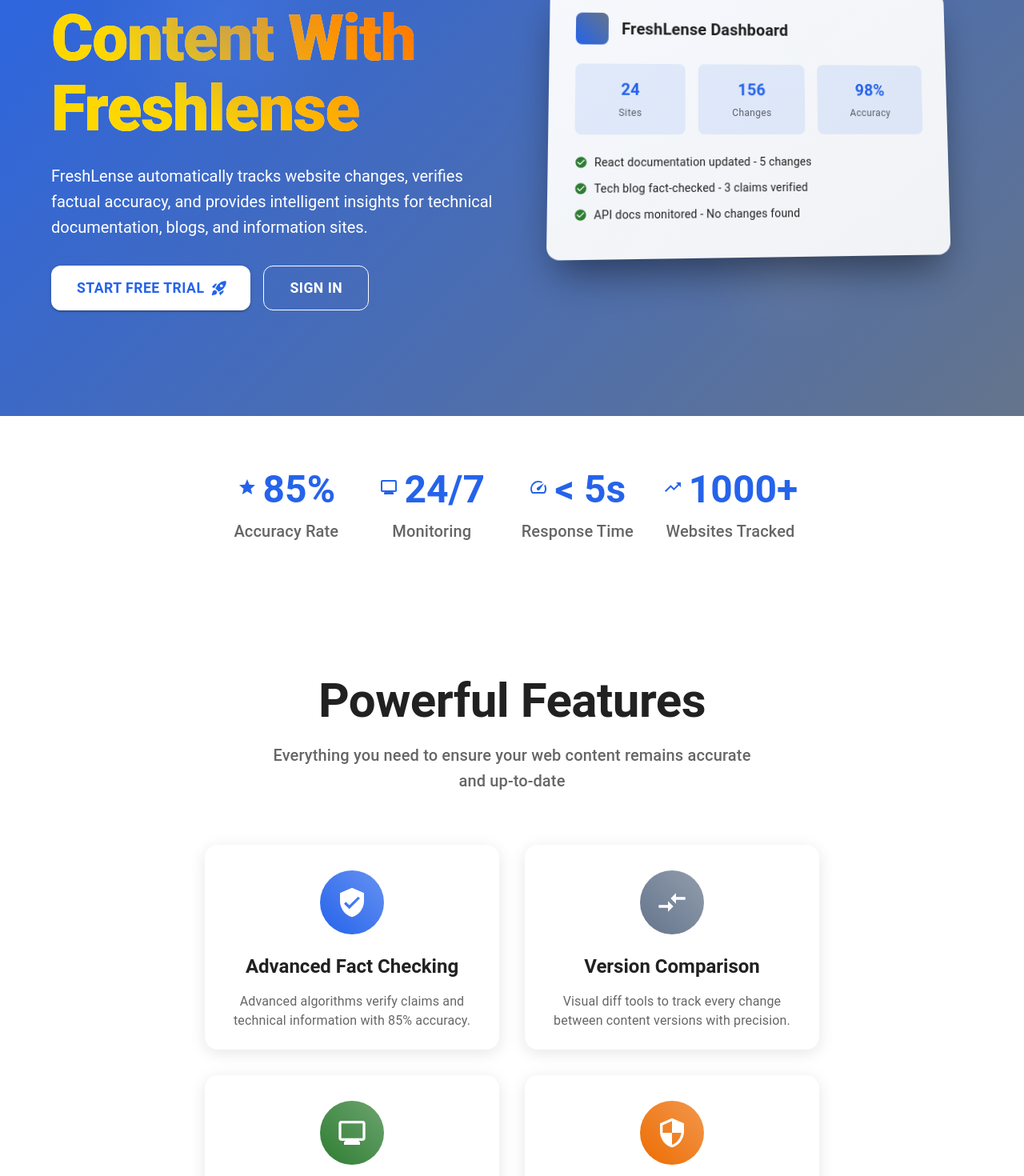
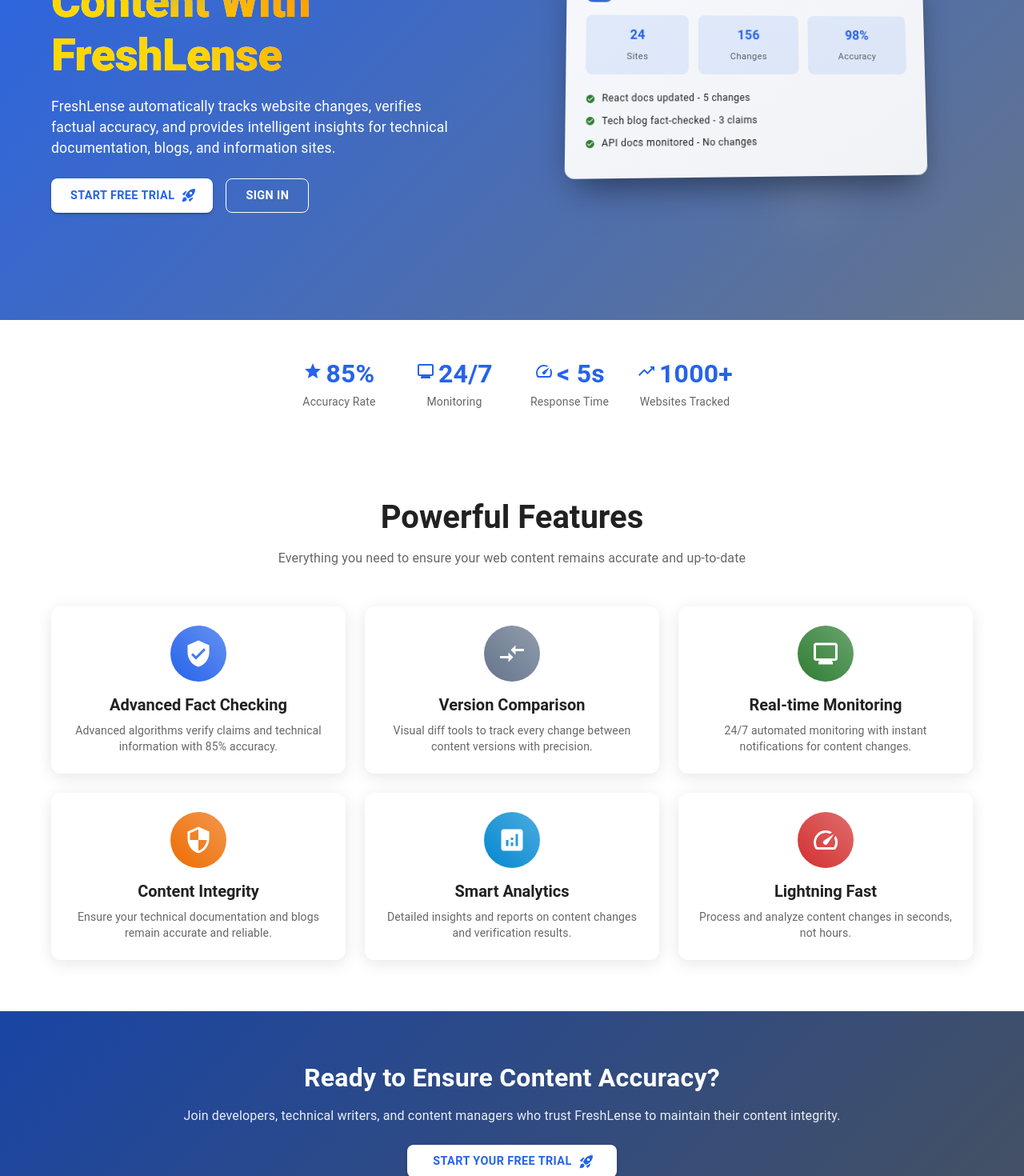
Before and after one commit to SohamJ513/FreshLense, a React (Create React App) app in the folder frontend/: page / in a window 1280 px wide. Shown: the part 280-1750 px from the top of the page at 80% size. Built offline with nearby package versions, Linux system fonts and the light colour scheme; no server answers.

Commit message:
Fixed Hero section on landing page

```diff
--- a/frontend/src/pages/LandingPage.tsx
+++ b/frontend/src/pages/LandingPage.tsx
@@ -41,37 +41,37 @@
 
   const features = [
     {
-      icon: <VerifiedUser sx={{ fontSize: 40 }} />,
+      icon: <VerifiedUser sx={{ fontSize: 36 }} />,
       title: 'Advanced Fact Checking',
       description: 'Advanced algorithms verify claims and technical information with 85% accuracy.',
       color: theme.palette.primary.main,
     },
     {
-      icon: <CompareArrows sx={{ fontSize: 40 }} />,
+      icon: <CompareArrows sx={{ fontSize: 36 }} />,
       title: 'Version Comparison',
       description: 'Visual diff tools to track every change between content versions with precision.',
       color: theme.palette.secondary.main,
     },
     {
-      icon: <Monitor sx={{ fontSize: 40 }} />,
+      icon: <Monitor sx={{ fontSize: 36 }} />,
       title: 'Real-time Monitoring',
       description: '24/7 automated monitoring with instant notifications for content changes.',
       color: theme.palette.success.main,
     },
     {
-      icon: <Security sx={{ fontSize: 40 }} />,
+      icon: <Security sx={{ fontSize: 36 }} />,
       title: 'Content Integrity',
       description: 'Ensure your technical documentation and blogs remain accurate and reliable.',
       color: theme.palette.warning.main,
     },
     {
-      icon: <Analytics sx={{ fontSize: 40 }} />,
+      icon: <Analytics sx={{ fontSize: 36 }} />,
       title: 'Smart Analytics',
       description: 'Detailed insights and reports on content changes and verification results.',
       color: theme.palette.info.main,
     },
     {
-      icon: <Speed sx={{ fontSize: 40 }} />,
+      icon: <Speed sx={{ fontSize: 36 }} />,
       title: 'Lightning Fast',
       description: 'Process and analyze content changes in seconds, not hours.',
       color: theme.palette.error.main,
@@ -189,27 +189,27 @@
         </Container>
       </Box>
 
-      {/* Hero Section */}
+      {/* Hero Section - COMPACT VERSION */}
       <Box
         sx={{
           background: `linear-gradient(135deg, ${theme.palette.primary.main} 0%, ${theme.palette.secondary.main} 100%)`,
           color: 'white',
-          minHeight: '100vh',
+          minHeight: '85vh',
           display: 'flex',
           alignItems: 'center',
           position: 'relative',
           overflow: 'hidden',
-          pt: 8,
+          pt: 6,
         }}
       >
-        {/* Animated Background Elements */}
+        {/* Animated Background Elements - Smaller */}
         <Box
           sx={{
             position: 'absolute',
             top: '20%',
             left: '10%',
-            width: 300,
-            height: 300,
+            width: 200,
+            height: 200,
             borderRadius: '50%',
             background: `radial-gradient(circle, ${alpha(theme.palette.primary.light, 0.3)} 0%, transparent 70%)`,
             animation: 'float 8s ease-in-out infinite',
@@ -220,8 +220,8 @@
             position: 'absolute',
             bottom: '10%',
             right: '15%',
-            width: 200,
-            height: 200,
+            width: 150,
+            height: 150,
             borderRadius: '50%',
             background: `radial-gradient(circle, ${alpha(theme.palette.secondary.light, 0.2)} 0%, transparent 70%)`,
             animation: 'float 6s ease-in-out infinite 1s',
@@ -234,18 +234,18 @@
               display: 'flex',
               flexDirection: { xs: 'column', md: 'row' },
               alignItems: 'center',
-              gap: 6,
+              gap: 4,
             }}
           >
             <Slide in={isVisible} direction="right" timeout={800}>
               <Box sx={{ flex: 1 }}>
                 <Typography
-                  variant="h1"
+                  variant="h2"
                   sx={{
                     fontWeight: 800,
-                    fontSize: { xs: '3rem', md: '4rem', lg: '5rem' },
-                    lineHeight: 1.1,
-                    mb: 3,
+                    fontSize: { xs: '2.5rem', md: '3rem', lg: '3.5rem' },
+                    lineHeight: 1.2,
+                    mb: 2,
                     background: 'linear-gradient(45deg, #ffffff 30%, #e0e0e0 90%)',
                     backgroundClip: 'text',
                     WebkitBackgroundClip: 'text',
@@ -263,18 +263,19 @@
                       color: 'transparent',
                     }}
                   >
-                    Content With Freshlense
+                    Content With FreshLense
                   </Box>
                 </Typography>
 
                 <Fade in={isVisible} timeout={1200}>
                   <Typography
-                    variant="h5"
+                    variant="body1"
                     sx={{
-                      mb: 4,
+                      mb: 3,
                       opacity: 0.9,
-                      lineHeight: 1.6,
-                      fontSize: { xs: '1.1rem', md: '1.25rem' },
+                      lineHeight: 1.5,
+                      fontSize: { xs: '1rem', md: '1.1rem' },
+                      maxWidth: '90%',
                     }}
                   >
                     FreshLense automatically tracks website changes, verifies factual accuracy,
@@ -289,16 +290,16 @@
                         component={Link}
                         to="/dashboard"
                         variant="contained"
-                        size="large"
+                        size="medium"
                         endIcon={<ArrowForward />}
                         sx={{
                           bgcolor: 'white',
                           color: theme.palette.primary.main,
-                          px: 4,
-                          py: 1.5,
-                          fontSize: '1.1rem',
+                          px: 3,
+                          py: 1,
+                          fontSize: '0.9rem',
                           fontWeight: 600,
-                          borderRadius: 3,
+                          borderRadius: 2,
                           '&:hover': {
                             bgcolor: 'grey.100',
                             transform: 'translateY(-2px)',
@@ -315,16 +316,16 @@
                           component={Link}
                           to="/register"
                           variant="contained"
-                          size="large"
+                          size="medium"
                           endIcon={<RocketLaunch />}
                           sx={{
                             bgcolor: 'white',
                             color: theme.palette.primary.main,
-                            px: 4,
-                            py: 1.5,
-                            fontSize: '1.1rem',
+                            px: 3,
+                            py: 1,
+                            fontSize: '0.9rem',
                             fontWeight: 600,
-                            borderRadius: 3,
+                            borderRadius: 2,
                             '&:hover': {
                               bgcolor: 'grey.100',
                               transform: 'translateY(-2px)',
@@ -339,15 +340,15 @@
                           component={Link}
                           to="/login"
                           variant="outlined"
-                          size="large"
+                          size="medium"
                           sx={{
                             borderColor: 'white',
                             color: 'white',
-                            px: 4,
-                            py: 1.5,
-                            fontSize: '1.1rem',
+                            px: 3,
+                            py: 1,
+                            fontSize: '0.9rem',
                             fontWeight: 600,
-                            borderRadius: 3,
+                            borderRadius: 2,
                             '&:hover': {
                               bgcolor: 'white',
                               color: theme.palette.primary.main,
@@ -372,17 +373,17 @@
                   sx={{
                     position: 'relative',
                     perspective: '1000px',
-                    maxWidth: 500,
+                    maxWidth: 450,
                     width: '100%',
                   }}
                 >
-                  {/* Main Dashboard Preview */}
+                  {/* Main Dashboard Preview - Smaller */}
                   <Box
                     sx={{
                       background: `linear-gradient(145deg, ${alpha('#fff', 0.95)} 0%, ${alpha('#f8f9fa', 0.95)} 100%)`,
-                      borderRadius: 4,
-                      p: 4,
-                      boxShadow: '0 25px 50px -12px rgba(0, 0, 0, 0.5)',
+                      borderRadius: 3,
+                      p: 3,
+                      boxShadow: '0 20px 40px -12px rgba(0, 0, 0, 0.5)',
                       transform: 'rotateY(5deg) rotateX(5deg)',
                       transition: 'transform 0.5s ease',
                       '&:hover': {
@@ -391,23 +392,23 @@
                     }}
                   >
                     {/* Mock Dashboard Content */}
-                    <Box sx={{ display: 'flex', alignItems: 'center', mb: 3 }}>
+                    <Box sx={{ display: 'flex', alignItems: 'center', mb: 2 }}>
                       <Box
                         sx={{
-                          width: 40,
-                          height: 40,
+                          width: 32,
+                          height: 32,
                           background: `linear-gradient(45deg, ${theme.palette.primary.main}, ${theme.palette.secondary.main})`,
                           borderRadius: 2,
                           mr: 2,
                         }}
                       />
-                      <Typography variant="h6" fontWeight="bold" color="text.primary">
+                      <Typography variant="subtitle1" fontWeight="bold" color="text.primary">
                         FreshLense Dashboard
                       </Typography>
                     </Box>
 
-                    {/* Mock Stats */}
-                    <Box sx={{ display: 'flex', gap: 2, mb: 3 }}>
+                    {/* Mock Stats - Compact */}
+                    <Box sx={{ display: 'flex', gap: 1.5, mb: 2.5 }}>
                       {[
                         { value: '24', label: 'Sites' },
                         { value: '156', label: 'Changes' },
@@ -418,31 +419,31 @@
                           sx={{
                             flex: 1,
                             textAlign: 'center',
-                            p: 2,
+                            p: 1.5,
                             background: alpha(theme.palette.primary.main, 0.1),
                             borderRadius: 2,
                           }}
                         >
-                          <Typography variant="h6" fontWeight="bold" color="primary.main">
+                          <Typography variant="h6" fontWeight="bold" color="primary.main" sx={{ fontSize: '1rem' }}>
                             {stat.value}
                           </Typography>
-                          <Typography variant="caption" color="text.secondary">
+                          <Typography variant="caption" color="text.secondary" sx={{ fontSize: '0.7rem' }}>
                             {stat.label}
                           </Typography>
                         </Box>
                       ))}
                     </Box>
 
-                    {/* Mock Activity */}
+                    {/* Mock Activity - Compact */}
                     <Box>
                       {[
-                        'React documentation updated - 5 changes',
-                        'Tech blog fact-checked - 3 claims verified',
-                        'API docs monitored - No changes found',
+                        'React docs updated - 5 changes',
+                        'Tech blog fact-checked - 3 claims',
+                        'API docs monitored - No changes',
                       ].map((activity, index) => (
-                        <Box key={index} sx={{ display: 'flex', alignItems: 'center', mb: 1.5 }}>
-                          <CheckCircle sx={{ fontSize: 16, color: 'success.main', mr: 1 }} />
-                          <Typography variant="body2" color="text.primary">
+                        <Box key={index} sx={{ display: 'flex', alignItems: 'center', mb: 1 }}>
+                          <CheckCircle sx={{ fontSize: 12, color: 'success.main', mr: 1 }} />
+                          <Typography variant="caption" color="text.primary">
                             {activity}
                           </Typography>
                         </Box>
@@ -456,33 +457,34 @@
         </Container>
       </Box>
 
-      {/* Stats Section */}
-      <Box sx={{ py: 8, bgcolor: 'background.default' }}>
+      {/* Stats Section - Compact */}
+      <Box sx={{ py: 6, bgcolor: 'background.default' }}>
         <Container maxWidth="lg">
           <Fade in={isVisible} timeout={1000}>
-            <Box sx={{ display: 'flex', flexWrap: 'wrap', justifyContent: 'center', gap: 4 }}>
+            <Box sx={{ display: 'flex', flexWrap: 'wrap', justifyContent: 'center', gap: 3 }}>
               {stats.map((stat, index) => (
-                <Box key={index} sx={{ textAlign: 'center', minWidth: 150 }}>
+                <Box key={index} sx={{ textAlign: 'center', minWidth: 120 }}>
                   <Zoom in={isVisible} timeout={800 + index * 200}>
-                    <Box sx={{ display: 'flex', alignItems: 'center', justifyContent: 'center', mb: 1 }}>
+                    <Box sx={{ display: 'flex', alignItems: 'center', justifyContent: 'center', mb: 0.5 }}>
                       <Box
                         sx={{
                           color: theme.palette.primary.main,
-                          mr: 1,
+                          mr: 0.5,
                         }}
                       >
                         {stat.icon}
                       </Box>
                       <Typography
-                        variant="h3"
+                        variant="h4"
                         fontWeight="bold"
                         color="primary.main"
+                        sx={{ fontSize: '2rem' }}
                       >
                         {stat.number}
                       </Typography>
                     </Box>
                   </Zoom>
-                  <Typography variant="h6" color="text.secondary">
+                  <Typography variant="body2" color="text.secondary">
                     {stat.label}
                   </Typography>
                 </Box>
@@ -492,21 +494,21 @@
         </Container>
       </Box>
 
-      {/* Features Section */}
-      <Box sx={{ py: 12, bgcolor: 'background.paper' }}>
+      {/* Features Section - Unchanged */}
+      <Box sx={{ py: 8, bgcolor: 'background.paper' }}>
         <Container maxWidth="lg">
           <Fade in={isVisible} timeout={800}>
-            <Box sx={{ textAlign: 'center', mb: 8 }}>
+            <Box sx={{ textAlign: 'center', mb: 6 }}>
               <Typography
-                variant="h2"
+                variant="h3"
                 component="h2"
                 fontWeight="bold"
-                sx={{ mb: 2 }}
+                sx={{ mb: 2, fontSize: { xs: '2rem', md: '2.5rem' } }}
               >
                 Powerful Features
               </Typography>
               <Typography
-                variant="h6"
+                variant="body1"
                 color="text.secondary"
                 sx={{ maxWidth: 600, mx: 'auto' }}
               >
@@ -515,35 +517,35 @@
             </Box>
           </Fade>
 
-          <Box sx={{ display: 'flex', flexWrap: 'wrap', gap: 4, justifyContent: 'center' }}>
+          <Box sx={{ display: 'flex', flexWrap: 'wrap', gap: 3, justifyContent: 'center' }}>
             {features.map((feature, index) => (
-              <Box key={index} sx={{ width: { xs: '100%', sm: 'calc(50% - 16px)', md: 'calc(33.333% - 16px)' }, minWidth: 300 }}>
+              <Box key={index} sx={{ width: { xs: '100%', sm: 'calc(50% - 12px)', md: 'calc(33.333% - 16px)' }, minWidth: 280 }}>
                 <Slide in={isVisible} direction="up" timeout={800 + index * 200}>
                   <Card
                     sx={{
                       height: '100%',
                       border: 'none',
                       boxShadow: '0 4px 20px rgba(0,0,0,0.1)',
-                      borderRadius: 4,
+                      borderRadius: 3,
                       transition: 'all 0.3s ease',
                       '&:hover': {
-                        transform: 'translateY(-8px)',
-                        boxShadow: '0 12px 40px rgba(0,0,0,0.15)',
+                        transform: 'translateY(-4px)',
+                        boxShadow: '0 8px 30px rgba(0,0,0,0.15)',
                       },
                     }}
                   >
-                    <CardContent sx={{ p: 4, textAlign: 'center' }}>
+                    <CardContent sx={{ p: 3, textAlign: 'center' }}>
                       <Box
                         sx={{
                           display: 'inline-flex',
                           alignItems: 'center',
                           justifyContent: 'center',
-                          width: 80,
-                          height: 80,
+                          width: 70,
+                          height: 70,
                           borderRadius: '50%',
                           background: `linear-gradient(45deg, ${feature.color}, ${alpha(feature.color, 0.7)})`,
                           color: 'white',
-                          mb: 3,
+                          mb: 2,
                         }}
                       >
                         {feature.icon}
@@ -552,11 +554,11 @@
                         variant="h5"
                         component="h3"
                         fontWeight="bold"
-                        sx={{ mb: 2 }}
+                        sx={{ mb: 1, fontSize: '1.25rem' }}
                       >
                         {feature.title}
                       </Typography>
-                      <Typography variant="body1" color="text.secondary">
+                      <Typography variant="body2" color="text.secondary">
                         {feature.description}
                       </Typography>
                     </CardContent>
@@ -568,10 +570,10 @@
         </Container>
       </Box>
 
-      {/* CTA Section */}
+      {/* CTA Section - Compact */}
       <Box
         sx={{
-          py: 12,
+          py: 8,
           background: `linear-gradient(135deg, ${theme.palette.primary.dark} 0%, ${theme.palette.secondary.dark} 100%)`,
           color: 'white',
         }}
@@ -580,16 +582,16 @@
           <Fade in={isVisible} timeout={1000}>
             <Box sx={{ textAlign: 'center' }}>
               <Typography
-                variant="h3"
+                variant="h4"
                 component="h2"
                 fontWeight="bold"
-                sx={{ mb: 3 }}
+                sx={{ mb: 2, fontSize: { xs: '1.75rem', md: '2rem' } }}
               >
                 Ready to Ensure Content Accuracy?
               </Typography>
               <Typography
-                variant="h6"
-                sx={{ mb: 4, opacity: 0.9 }}
+                variant="body1"
+                sx={{ mb: 3, opacity: 0.9 }}
               >
                 Join developers, technical writers, and content managers who trust FreshLense
                 to maintain their content integrity.
@@ -599,16 +601,16 @@
                   component={Link}
                   to="/dashboard"
                   variant="contained"
-                  size="large"
+                  size="medium"
                   endIcon={<ArrowForward />}
                   sx={{
                     bgcolor: 'white',
                     color: theme.palette.primary.main,
-                    px: 6,
-                    py: 2,
-                    fontSize: '1.1rem',
+                    px: 4,
+                    py: 1,
+                    fontSize: '0.9rem',
                     fontWeight: 600,
-                    borderRadius: 3,
+                    borderRadius: 2,
                     '&:hover': {
                       bgcolor: 'grey.100',
                       transform: 'translateY(-2px)',
@@ -624,16 +626,16 @@
                   component={Link}
                   to="/register"
                   variant="contained"
-                  size="large"
+                  size="medium"
                   endIcon={<RocketLaunch />}
                   sx={{
                     bgcolor: 'white',
                     color: theme.palette.primary.main,
-                    px: 6,
-                    py: 2,
-                    fontSize: '1.1rem',
+                    px: 4,
+                    py: 1,
+                    fontSize: '0.9rem',
                     fontWeight: 600,
-                    borderRadius: 3,
+                    borderRadius: 2,
                     '&:hover': {
                       bgcolor: 'grey.100',
                       transform: 'translateY(-2px)',
@@ -651,31 +653,31 @@
       </Box>
 
       {/* Footer */}
-      <Box sx={{ py: 6, bgcolor: 'background.default', borderTop: `1px solid ${theme.palette.divider}` }}>
+      <Box sx={{ py: 4, bgcolor: 'background.default', borderTop: `1px solid ${theme.palette.divider}` }}>
         <Container maxWidth="lg">
           <Box sx={{ display: 'flex', justifyContent: 'space-between', alignItems: 'center', flexWrap: 'wrap', gap: 2 }}>
-            <Box sx={{ display: 'flex', alignItems: 'center', gap: 2 }}>
+            <Box sx={{ display: 'flex', alignItems: 'center', gap: 1.5 }}>
               <Box
                 sx={{
-                  width: 32,
-                  height: 32,
+                  width: 28,
+                  height: 28,
                   background: `linear-gradient(135deg, ${theme.palette.primary.main} 0%, ${theme.palette.secondary.main} 100%)`,
-                  borderRadius: 2,
+                  borderRadius: 1.5,
                   display: 'flex',
                   alignItems: 'center',
                   justifyContent: 'center',
                   color: 'white',
                   fontWeight: 'bold',
-                  fontSize: '0.9rem',
+                  fontSize: '0.8rem',
                 }}
               >
                 FL
               </Box>
-              <Typography variant="h6" color="text.primary">
+              <Typography variant="body2" color="text.primary" fontWeight="500">
                 FreshLense
               </Typography>
             </Box>
-            <Typography variant="body2" color="text.secondary">
+            <Typography variant="caption" color="text.secondary">
               © 2024 FreshLense. All rights reserved.
             </Typography>
           </Box>
```
